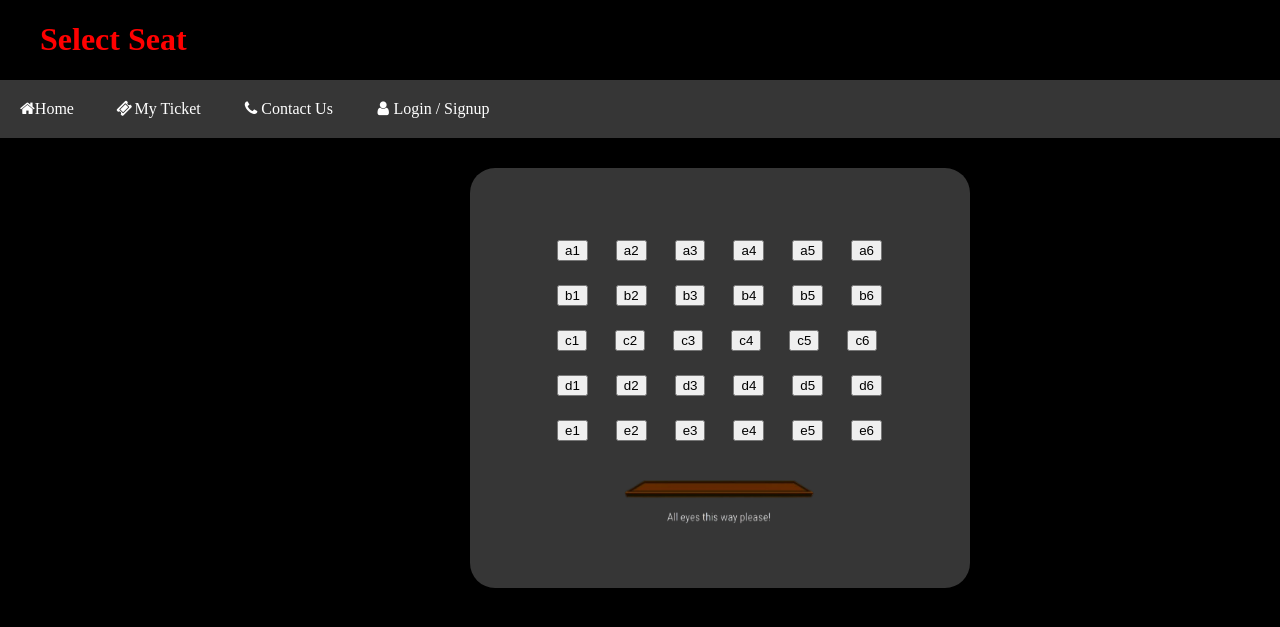
After one commit to ShounaKnk/Movie-Ticket-Booking, a PHP site: page /selectseat.html in a window 1280 px wide. The commit adds this page. Shown: the top 627 px of the page. Run offline with PHP 8.4, Linux system fonts and the light colour scheme.

Commit message:
made the seat page

```diff
--- a/commoncss.css
+++ b/commoncss.css
@@ -33,8 +33,7 @@ i:hover{
     color:black;
 }
 
-.page_head{
-    position: relative;
-    left: 20px;
-    top: 20px;
-}
+/* .page_head{
+    margin-top: 20px;
+    margin-left: 20px;
+} */
--- /dev/null
+++ b/selectseat.html
@@ -0,0 +1,82 @@
+<!DOCTYPE html>
+<html lang="en">
+<head>
+    <title>Document</title>
+    <link rel="stylesheet" href="https://cdnjs.cloudflare.com/ajax/libs/font-awesome/4.7.0/css/font-awesome.min.css">
+    <link rel="stylesheet" href="commoncss.css">
+
+    <style>
+        .seat_container{
+            background-color: #363636;
+            height: 420px;
+            width: 500px;
+            border-radius: 25px;
+            margin-top: 30px;
+            margin-left: 470px;
+        }
+
+        .seat_buttons{
+            position: relative;
+            top: 60px;
+            left: 75px;
+        }
+
+        button{
+            margin: 12px;
+        }
+
+        .movie_screen{
+            margin-left: 130px;
+            margin-top: 40px;
+        }
+    </style>
+</head>
+<body>
+    <div class="page_head">
+        <h1>Select Seat</h1>
+    </div>
+    <div class="topnav">
+        <a href="HomePage.html"><i class="fa fa-home">Home</i></a>
+        <a href="my_tickets.html"><i class="fa fa-fw fa-ticket"></i>My Ticket</i></a>
+        <a href="about_us.html"><i class="fa fa-fw fa-phone"></i>Contact Us</a>
+        <a href="login.html"><i class="fa fa-fw fa-user"></i>Login / Signup</a>
+    </div>
+    <div class="seat_container">
+        <div class="seat_buttons">
+            <button type="button">a1</button>
+            <button type="button">a2</button>
+            <button type="button">a3</button>
+            <button type="button">a4</button>
+            <button type="button">a5</button>
+            <button type="button">a6</button><br>
+            <button type="button">b1</button>
+            <button type="button">b2</button>
+            <button type="button">b3</button>
+            <button type="button">b4</button>
+            <button type="button">b5</button>
+            <button type="button">b6</button><br>
+            <button type="button">c1</button>
+            <button type="button">c2</button>
+            <button type="button">c3</button>
+            <button type="button">c4</button>
+            <button type="button">c5</button>
+            <button type="button">c6</button><br>
+            <button type="button">d1</button>
+            <button type="button">d2</button>
+            <button type="button">d3</button>
+            <button type="button">d4</button>
+            <button type="button">d5</button>
+            <button type="button">d6</button><br>
+            <button type="button">e1</button>
+            <button type="button">e2</button>
+            <button type="button">e3</button>
+            <button type="button">e4</button>
+            <button type="button">e5</button>
+            <button type="button">e6</button>
+        </div>
+        <div class="movie_screen">
+            <img src="movie_screen_withbg.png" alt="movie_screen" style="width: 240px; height: 120px;">
+        </div>
+    </div>
+</body>
+</html>
```
Also changed, not shown: HomePage.html (+18 -3 lines), theaterselect.html (+5 -6 lines), movie_screen_withbg.png (added).
